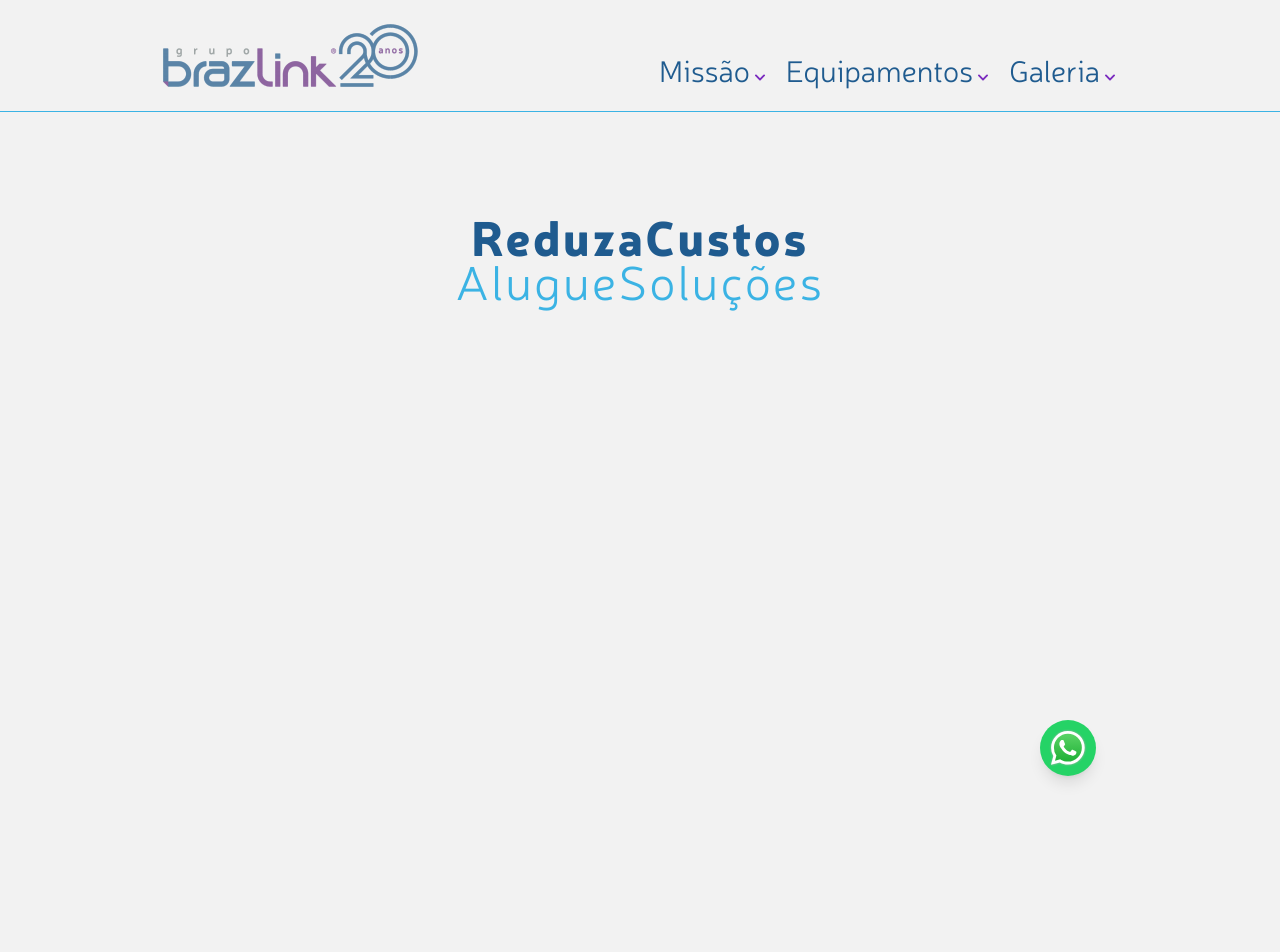
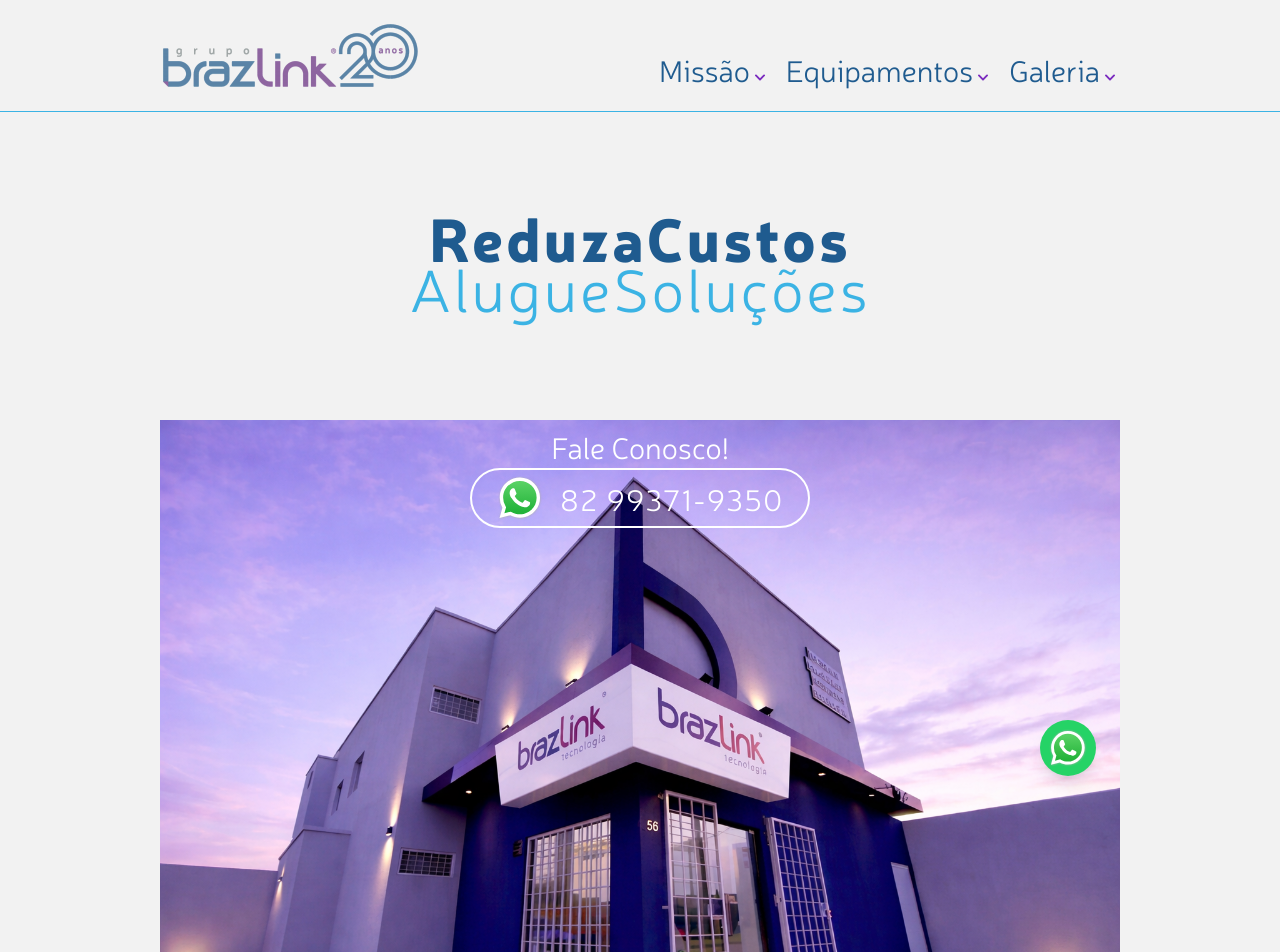
Before and after one commit to GabeGreison/brazlink-website, a Next.js app: page / in a window 1280 px wide. Shown: the top 952 px of the page. Before the commit the page ends 800 px from the top, so only its background shows below. Built offline with nearby package versions, Linux system fonts and the light colour scheme.

Commit message:
created hero section

```diff
--- a/src/app/components/floating-button/index.tsx
+++ b/src/app/components/floating-button/index.tsx
@@ -19,7 +19,7 @@
         alt="WhatsApp"
         width={40}
         height={40}
-      />
+        />
       </a>
     </div>
   );
--- a/src/app/components/header/index.tsx
+++ b/src/app/components/header/index.tsx
@@ -18,15 +18,15 @@
           />
 
           <nav className="gap-2 md:gap-4 flex items-end text-xl md:text-3xl text-brand-dark">
-            <a href="#missao" className="transition flex items-end">
+            <a href="#missao" className="flex items-end">
               Missão <ChevronDownIcon className="w-5 h-5 text-purple" />
             </a>
 
-            <a href="#equipamentos" className="transition flex items-end">
+            <a href="#equipamentos" className="flex items-end">
               Equipamentos <ChevronDownIcon className="w-5 h-5 text-purple" />
             </a>
 
-            <a href="#galeria" className="transition flex items-end">
+            <a href="#galeria" className="flex items-end">
               Galeria <ChevronDownIcon className="w-5 h-5 text-purple" />
             </a>
           </nav>
--- /dev/null
+++ b/src/app/components/hero/index.tsx
@@ -0,0 +1,53 @@
+import Image from "next/image";
+
+export default function Hero() {
+  return (
+    <section className="w-full h-[60vh] md:h-full">
+      <div className="relative w-full h-full">
+
+        <img
+          src="/images/brazlink.png"
+          alt="Brazlink"
+          className="w-full h-full object-cover"
+        />
+
+        <div className="
+          absolute inset-0
+          flex flex-col items-center
+          text-center
+           pt-2 md:pt-2
+          px-6
+        ">
+          <h2 className="text-white text-xl md:text-3xl md:mb-1 font-light">
+            Fale Conosco!
+          </h2>
+
+          <a
+            href="https://wa.me/5582993719350"
+            target="_blank"
+            className="
+              flex items-center gap-4
+              border-2 border-white
+              rounded-full
+              px-2 py-1
+              md:px-6
+            "
+          >
+            <Image
+              src="/images/whatsapp-logo.svg"
+              alt="WhatsApp"
+              width={30}
+              height={30}
+              className="md:w-12"
+            />
+
+            <span className="text-white text-lg md:text-3xl md:tracking-wider">
+              82 99371-9350
+            </span>
+          </a>
+        </div>
+
+      </div>
+    </section>
+  );
+}
--- a/src/app/components/promo/index.tsx
+++ b/src/app/components/promo/index.tsx
@@ -1,8 +1,8 @@
 export default function PromoSection() {
   return (
     <section className="flex flex-col items-center py-10 md:py-26 max-w-240 m-auto">
-        <h1 className="text-brand-dark font-bold text-3xl leading-4 md:leading-10 md:text-5xl tracking-wide md:tracking-wider">ReduzaCustos</h1>
-        <h2 className="text-brand-light text-3xl md:text-5xl tracking-widest md:tracking-wider">AlugueSoluções</h2>
+        <h1 className="text-brand-dark font-bold text-3xl leading-4 md:leading-10 md:text-6xl tracking-wide md:tracking-wider">ReduzaCustos</h1>
+        <h2 className="text-brand-light text-3xl md:text-6xl tracking-widest md:tracking-wider">AlugueSoluções</h2>
     </section>
   );
 }
--- a/src/app/page.tsx
+++ b/src/app/page.tsx
@@ -1,5 +1,6 @@
 import FloatingButton from "./components/floating-button";
 import Header from "./components/header";
+import Hero from "./components/hero";
 import PromoSection from "./components/promo";
 
 export default function Home() {
@@ -9,6 +10,7 @@
     <div className="max-w-240 mx-auto relative">
     <PromoSection/>
     <FloatingButton/>
+    <Hero/>
     </div>
    </div>
   );
```
Also changed, not shown: public/images/brazlink.png (added).
